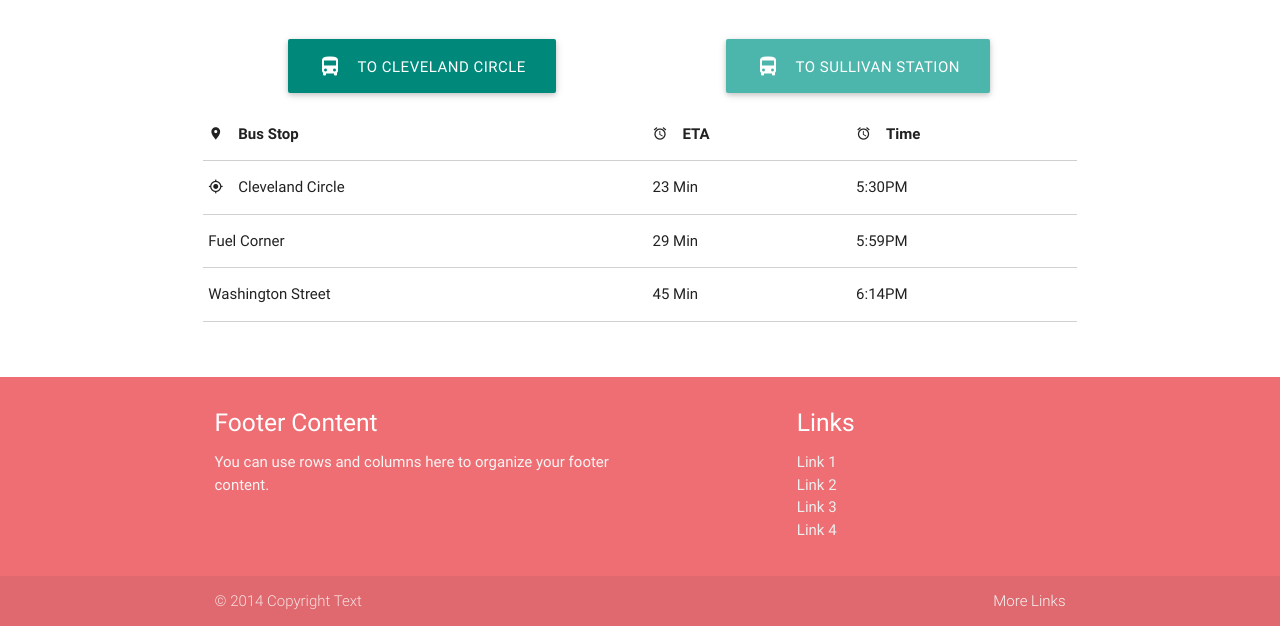
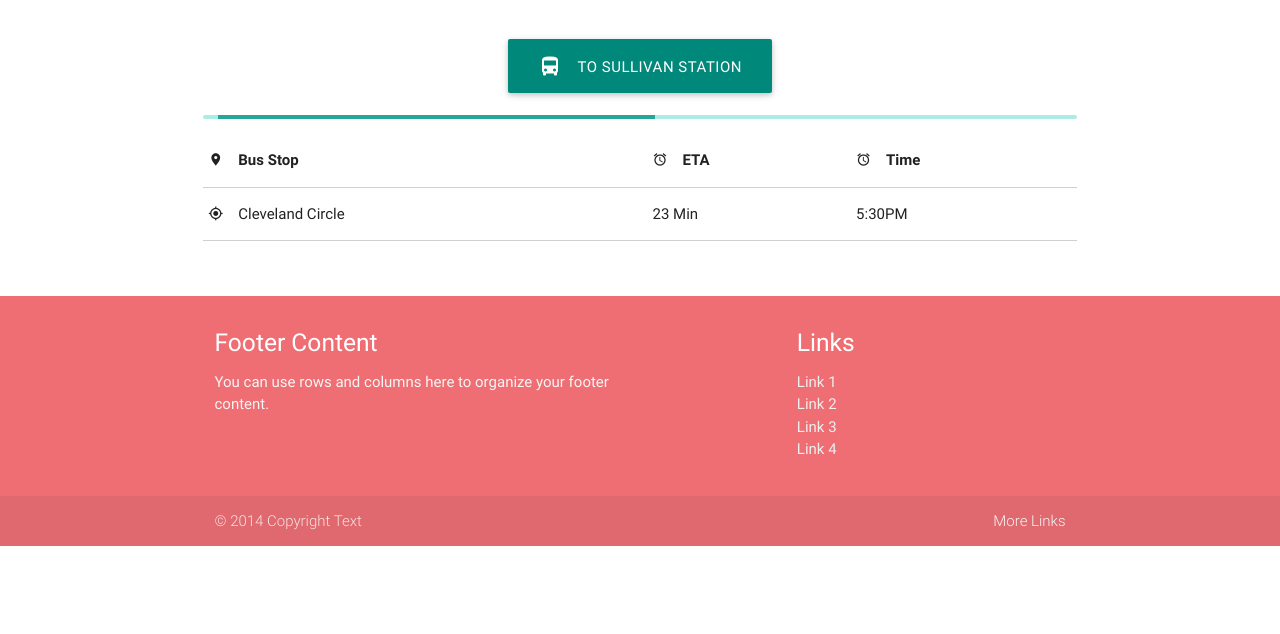
Before and after one commit to rosvain/86, a PHP site: page / in a window 1280 px wide. Shown: the part 166-800 px from the top of the page. Run offline with PHP 8.4, Linux system fonts and the light colour scheme; some libraries are stand-ins or nearby versions.

Commit message:
starting to put it together

```diff
--- a/index.php
+++ b/index.php
@@ -9,13 +9,20 @@
         <header>
             <nav class="top-nav">
             </nav>
+            <div id='error' class="row center-align">
+            <p class="card-panel yellow lighten-2">Sorry, we could not get your location</p>
+            </div>
             <h1 class="center-align">86 BUS</h1>
         </header>
         <main>
+            <div id="showdata"></div>
             <div class="container section">
                 <div class="row center-align">
-                    <section class="col s6"><button id="inbound" class="waves-effect waves-light btn-large teal darken-1"><i class="mdi-maps-directions-bus left"></i>To Cleveland Circle</button></section>
-                    <section class="col s6"><button id="outbound" class="waves-effect waves-light btn-large teal lighten-2"><i class="mdi-maps-directions-bus left"></i>To Sullivan Station</button></section>
+                    <section class="col s12"><button id="direction" name='outbound' class="waves-effect waves-light btn-large teal darken-1"><i class="mdi-maps-directions-bus left"></i>To Sullivan Station</button></section>
+<!--                    <section class="col s6"><button id="outbound" class="waves-effect waves-light btn-large teal lighten-2"><i class="mdi-maps-directions-bus left"></i>To Sullivan Station</button></section>-->
+                    <div class="progress col s12">
+                        <div class="indeterminate"></div>
+                    </div>
                     <table class="col s12 hoverable bordered">
                         <thead>
                             <tr>
@@ -26,19 +33,9 @@
                         </thead>
                         <tbody>
                             <tr>
-                                <td><i class="mdi-maps-my-location left"></i>Cleveland Circle</td>
-                                <td>23 Min</td>
-                                <td>5:30PM</td>
-                            </tr>
-                            <tr>
-                                <td>Fuel Corner</td>
-                                <td>29 Min</td>
-                                <td>5:59PM</td>
-                            </tr>
-                            <tr>
-                                <td>Washington Street</td>
-                                <td>45 Min</td>
-                                <td>6:14PM</td>
+                                <td class="bus-stop"><i class="mdi-maps-my-location left"></i>Cleveland Circle</td>
+                                <td class="eta">23 Min</td>
+                                <td class="time">5:30PM</td>
                             </tr>
                         </tbody>
                     </table>
@@ -73,7 +70,8 @@
         <!--Import jQuery before materialize.js-->
         <script type="text/javascript" src="https://code.jquery.com/jquery-2.1.1.min.js"></script>
         <script type="text/javascript" src="js/materialize.min.js"></script>
-        <script src="js/geolocation.js" type="text/javascript"></script>
-        <script src="js/direction.js" type="text/javascript"></script>
+        <script src="js/app.js" type="text/javascript"></script>
+<!--        <script src="js/geolocation.js" type="text/javascript"></script>
+        <script src="js/direction.js" type="text/javascript"></script>-->
     </body>
 </html>
--- /dev/null
+++ b/js/app.js
@@ -0,0 +1,83 @@
+/*
+ * Problem: Application needs interectivity and pull in data from api to be displayed
+ * When page loads, application gets location of user.
+ * It defaults to one direction and starts displaying predictions
+ * When users clicks the direction button, the button changes label accordingly
+ * and app starts to display appropriate predictions.
+ *
+ * We need a default direction: it will be outbound. Todo: decide according to location what direction is more appropriate.
+ */
+//Hiding the error message
+$('#error').hide();
+//Getting the direction button element
+var dButton = $('button');
+//Creating the bus icon to be appended later
+var icon = "<i class='mdi-maps-directions-bus left'></i>";
+//Get MBTA data
+function getBusData(latitude, longitude, direction) {
+    $.ajax({
+        type: "GET",
+        url: 'app/prediction.php?latitude=' + latitude + '&longitude=' + longitude + '&direction=' + direction,
+        async: true,
+        dataType: "json",
+        success: function (data) {
+            //$('#showdata').html("<p>stop name=" + data.stop_name + " stop id=" + data.stop_id + " minutes=" + data.prediction[0]['pre_away'] + " time=" + data.prediction[0]['pre_dt'] + "</p>");
+            $('.bus-stop').text(data.stop_name);
+            $('.eta').text(data.prediction[0]['pre_away']);
+            $('.time').text(data.prediction[0]['pre_dt']);
+        }
+    });
+}
+//Setting geolocation options
+var geoLocationOptions = {
+    enableHighAccuracy: true,
+    timeout: 5000,
+    maximumAge: 0
+};
+//In case of geolocation error
+function error(err) {
+    $('.progress').hide();
+    $('#error').show();
+    console.log('ERROR(' + err.code + '): ' + err.message);
+    //$('#error').show();
+}
+//Get current position
+function successPosition(currentPosition) {
+    var direction = 'outbound';
+    $('.progress').hide();
+    var crd = currentPosition.coords;
+    console.log('Your current position is:');
+    console.log('Latitude : ' + crd.latitude);
+    console.log('Longitude: ' + crd.longitude);
+    console.log('More or less ' + crd.accuracy + ' meters.');
+    console.log('Direction: ' + direction);
+    getBusData(crd.latitude, crd.longitude, direction);
+}
+;
+//Two different functions for the same click event. I will have to bind one function for changing button text and another for getting the data.
+//Function for changing button text
+var buttonChangeDirection = function () {
+    var direction = dButton.attr('name');
+    if (direction === 'outbound') {
+        direction = 'inbound';
+        dButton.attr('name', direction);
+        dButton.text("To Cleveland Circle");
+        dButton.append(icon);
+        //console.log('this is the dbutton being clicked with an anonimus function ' + direction);
+    } else if (direction === 'inbound') {
+        direction = 'outbound';
+        dButton.attr('name', direction);
+        dButton.text("To Sullivan Station");
+        dButton.append(icon);
+        //console.log('this is the dbutton being clicked with an anonimus function ' + direction);
+    }
+    console.log(direction);
+};
+if (navigator.geolocation) {
+    navigator.geolocation.getCurrentPosition(successPosition, error, geoLocationOptions);
+} else {
+    $('.progress').hide();
+    $('#error').show();
+}
+
+dButton.click(buttonChangeDirection);
--- a/js/direction.js
+++ b/js/direction.js
@@ -25,3 +25,9 @@ $("#outbound").click(function () {
     direction = 'outbound';
     //alert(direction);
 });
+
+var dButton = $('button');
+var consoleLog = function(){
+    console.log('this is the dbutton being clicked with an anonimus function');
+};
+dButton.click(consoleLog);
--- a/js/geolocation.js
+++ b/js/geolocation.js
@@ -4,11 +4,11 @@ var options = {
     maximumAge: 0
 };
 
-function success(pos) {
-    var crd = pos.coords;
+function successPosition(currentPosition) {
+    var crd = currentPosition.coords;
     //var latitude = position.coords.latitude;
     //var longitude = position.coords.longitude;
-    alert('Latitude : ' + crd.latitude + ' Longitude: ' + crd.longitude);
+    //alert('Latitude : ' + crd.latitude + ' Longitude: ' + crd.longitude);
     console.log('Your current position is:');
     console.log('Latitude : ' + crd.latitude);
     console.log('Longitude: ' + crd.longitude);
@@ -21,5 +21,8 @@ function error(err) {
     console.warn('ERROR(' + err.code + '): ' + err.message);
 }
 ;
-
-navigator.geolocation.getCurrentPosition(success, error, options);
+if (navigator.geolocation) {
+    navigator.geolocation.getCurrentPosition(successPosition, error, options);
+} else {
+    var error;
+}
```
Also changed, not shown: ajax.html (added, +21 -0 lines).
